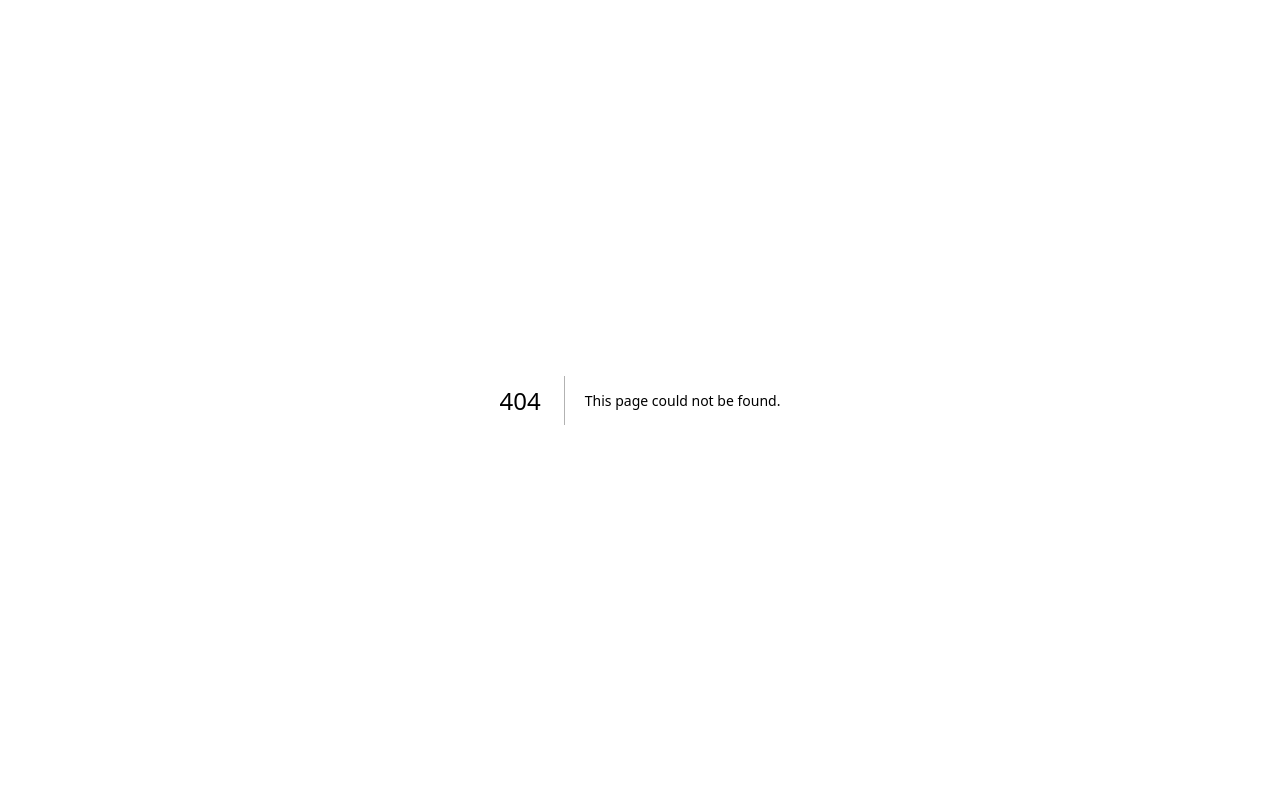
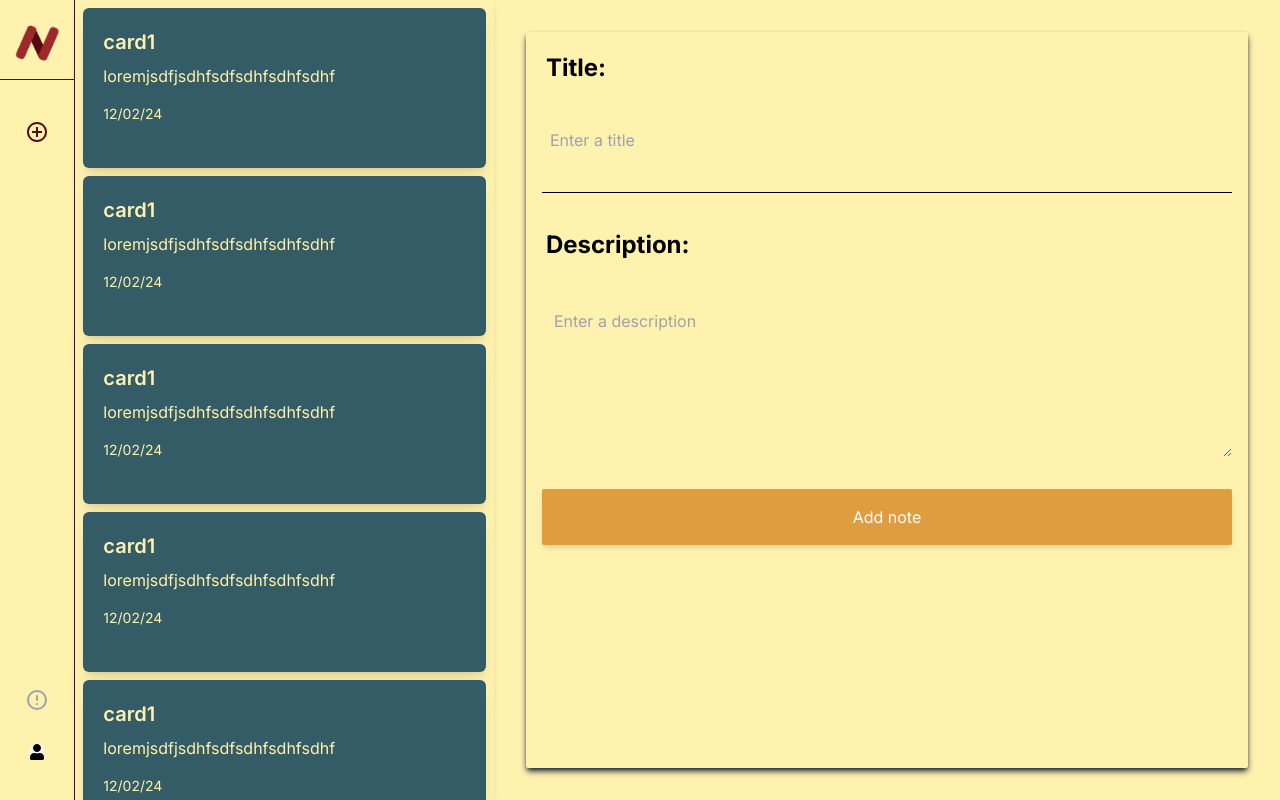
Before and after one commit to aicha-azr/Note-Management, a Next.js app: page /Create in a window 1280 px wide. Before the commit this address had no page. Built offline with nearby package versions, Linux system fonts and the light colour scheme.

Commit message:
create the create note page

```diff
--- /dev/null
+++ b/app/Create/page.tsx
@@ -0,0 +1,36 @@
+import Card from "../ReusableComponent/Card";
+import Form from "../ReusableComponent/Form";
+import SideBar from "../ReusableComponent/sidebar";
+
+export default function CreateNote(){
+    return(<>
+    <div className="h-screen flex bg-blanc-casse">
+        <SideBar/>
+        <div className="flex w-full">
+        <div className="w-[700px] shadow-md scroll overflow-auto p-2 gap-2 flex flex-col ">
+            <Card title="card1" body="loremjsdfjsdhfsdfsdhfsdhfsdhf" createdAt="12/02/24" className="min-h-[10rem]"></Card>
+            <Card title="card1" body="loremjsdfjsdhfsdfsdhfsdhfsdhf" createdAt="12/02/24" className="min-h-[10rem]"></Card>
+            <Card title="card1" body="loremjsdfjsdhfsdfsdhfsdhfsdhf" createdAt="12/02/24" className="min-h-[10rem]"></Card>
+            <Card title="card1" body="loremjsdfjsdhfsdfsdhfsdhfsdhf" createdAt="12/02/24" className="min-h-[10rem]"></Card>
+            <Card title="card1" body="loremjsdfjsdhfsdfsdhfsdhfsdhf" createdAt="12/02/24" className="min-h-[10rem]"></Card>
+            <Card title="card1" body="loremjsdfjsdhfsdfsdhfsdhfsdhf" createdAt="12/02/24" className="min-h-[10rem]"></Card>
+            <Card title="card1" body="loremjsdfjsdhfsdfsdhfsdhfsdhf" createdAt="12/02/24" className="min-h-[10rem]"></Card>
+            <Card title="card1" body="loremjsdfjsdhfsdfsdhfsdhfsdhf" createdAt="12/02/24" className="min-h-[10rem]"></Card>
+            <Card title="card1" body="loremjsdfjsdhfsdfsdhfsdhfsdhf" createdAt="12/02/24" className="min-h-[10rem]"></Card>
+            <Card title="card1" body="loremjsdfjsdhfsdfsdhfsdhfsdhf" createdAt="12/02/24" className="min-h-[10rem]"></Card>
+            <Card title="card1" body="loremjsdfjsdhfsdfsdhfsdhfsdhf" createdAt="12/02/24" className="min-h-[10rem]"></Card>
+            <Card title="card1" body="loremjsdfjsdhfsdfsdhfsdhfsdhf" createdAt="12/02/24" className="min-h-[10rem]"></Card>
+            <Card title="card1" body="loremjsdfjsdhfsdfsdhfsdhfsdhf" createdAt="12/02/24" className="min-h-[10rem]"></Card>
+            <Card title="card1" body="loremjsdfjsdhfsdfsdhfsdhfsdhf" createdAt="12/02/24" className="min-h-[10rem]"></Card>
+            <Card title="card1" body="loremjsdfjsdhfsdfsdhfsdhfsdhf" createdAt="12/02/24" className="min-h-[10rem]"></Card>
+            <Card title="card1" body="loremjsdfjsdhfsdfsdhfsdhfsdhf" createdAt="12/02/24" className="min-h-[10rem]"></Card>
+
+
+
+        </div>
+
+        <Form className="w-full m-8"/>
+        </div>
+    </div>
+    </>)
+}
--- a/app/ReusableComponent/Button.tsx
+++ b/app/ReusableComponent/Button.tsx
@@ -11,7 +11,7 @@ interface CardProps {
 const Button: React.FC<CardProps> = ({ className, children, ...rest }) =>{
     return(
 
-        <button className={cn(className,'bg-[#312eb5] p-2 shadow-md rounded-sm' )} {...rest}>{children}</button>
+        <button className={cn(className,'bg-gold p-4 shadow-md rounded-sm' )} {...rest}>{children}</button>
 
     )
 }
--- a/app/ReusableComponent/Card.tsx
+++ b/app/ReusableComponent/Card.tsx
@@ -16,7 +16,7 @@ const Card: React.FC<CardProps> = ({ className,body,createdAt,title, ...rest })
         // {children}
         // </div>
         // </>
-        <div className="max-w-md mx-auto bg-pastell-blue rounded-md overflow-hidden shadow-lg p-3">
+        <div className={cn(className,"max-w-md w-full mx-auto bg-pastell-blue rounded-md overflow-hidden shadow-lg p-3")}>
           <div className="p-2">
             <h2 className="text-xl text-blanc-casse font-semibold mb-2">{title}</h2>
             <p className="text-blanc-casse mb-4">{body}</p>
--- a/app/ReusableComponent/Description.tsx
+++ b/app/ReusableComponent/Description.tsx
@@ -7,7 +7,7 @@ interface CardProps extends TextareaHTMLAttributes<HTMLTextAreaElement> {
 
 const Description: React.FC<CardProps> = ({ className, children, ...rest }) => {
     return(
-        <textarea className={cn(className, 'text-white p-3 bg-[#181818] border-none max-h-[100%] h-fit w-full')} {...rest}/>
+        <textarea className={cn(className, 'text-black p-3 bg-blanc-casse border-none max-h-[100%] h-fit w-full')} {...rest}/>
     )
 }
 
--- a/app/ReusableComponent/Form.tsx
+++ b/app/ReusableComponent/Form.tsx
@@ -13,11 +13,13 @@ interface CardProps {
 const Form: React.FC<CardProps> = ({ className, children, ...rest }) =>{
     return(
         <>
-        <form className={cn(className, "flex flex-col items-stretch shadow-md rounded-sm p-2 bg-[#181818] text-white gap-[2rem] w-[100%]")} {...rest}>
+        <form className={cn(className, "flex flex-col items-stretch shadow-md  shadow-slate-800 rounded-sm p-4 bg-blanc-casse text-white gap-[2rem]")} {...rest}>
+        <label className='text-black text-2xl font-bold p-1'>Title:</label>
         <Title placeholder='Enter a title'/>
-        <hr></hr>
-        <Description placeholder='Enter a description'/>
-        <Button className='self-end'>Save</Button>
+        <hr className='border-t border-black h-px'></hr>
+        <label className='text-black text-2xl font-bold p-1'>Description:</label>
+        <Description placeholder='Enter a description' className='min-h-[10rem]'/>
+        <Button className=' text-1xl p-2'>Add note</Button>
 
         </form>
         </>
--- a/app/ReusableComponent/Title.tsx
+++ b/app/ReusableComponent/Title.tsx
@@ -7,7 +7,7 @@ interface CardProps extends InputHTMLAttributes<HTMLInputElement> {
 
 const Title: React.FC<CardProps> = ({ className, children, ...rest }) => {
     return(
-        <input className={cn(className, 'text-white p-2 text-2xl bg-[#181818] border-none')} {...rest}/>
+        <input className={cn(className, 'text-black p-2 text-1xl bg-blanc-casse border-none')} {...rest}/>
     )
 }
 
```
